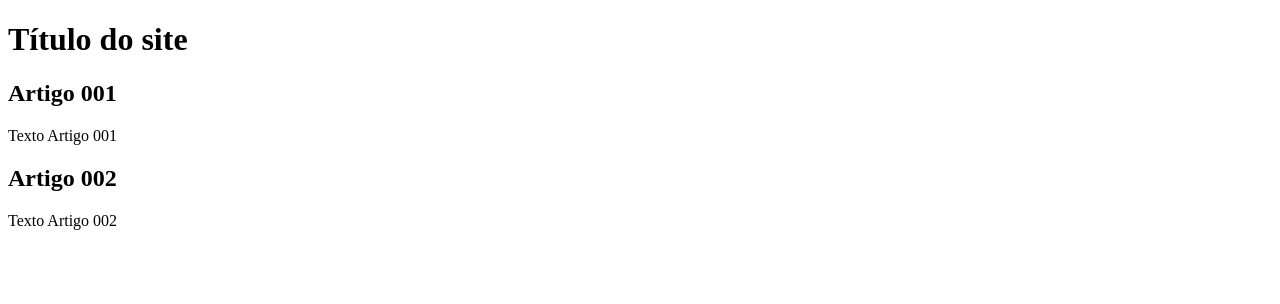
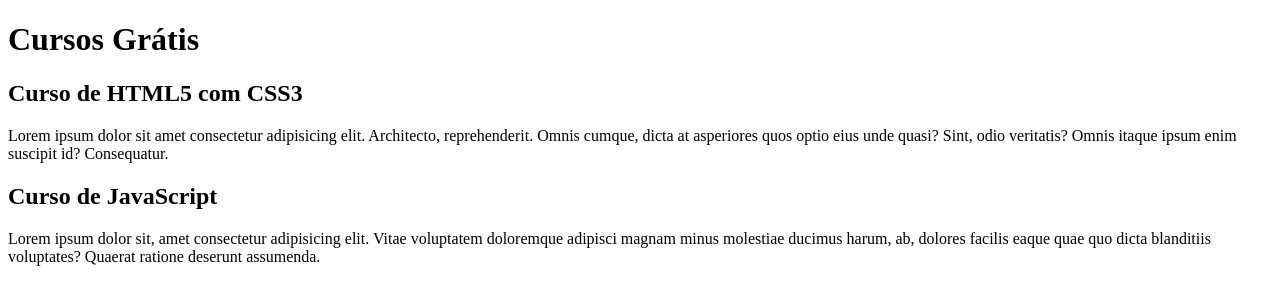
Before and after one commit to PedroHdeSa/projeto-site, a plain HTML site: page index.html in a window 1280 px wide. Drawn offline with Linux system fonts and the light colour scheme.

Commit message:
comecei a escrever contúdo

```diff
--- a/index.html
+++ b/index.html
@@ -8,15 +8,15 @@
 <body>
     <main>
         <header>
-            <h1>Título do site</h1>
+            <h1>Cursos Grátis</h1>
         </header>
         <article>
-            <h2>Artigo 001</h2>
-            <p>Texto Artigo 001</p>
+            <h2>Curso de HTML5 com CSS3</h2>
+            <p>Lorem ipsum dolor sit amet consectetur adipisicing elit. Architecto, reprehenderit. Omnis cumque, dicta at asperiores quos optio eius unde quasi? Sint, odio veritatis? Omnis itaque ipsum enim suscipit id? Consequatur.</p>
         </article>
         <article>
-            <h2>Artigo 002</h2>
-            <p>Texto Artigo 002</p>
+            <h2>Curso de JavaScript</h2>
+            <p>Lorem ipsum dolor sit, amet consectetur adipisicing elit. Vitae voluptatem doloremque adipisci magnam minus molestiae ducimus harum, ab, dolores facilis eaque quae quo dicta blanditiis voluptates? Quaerat ratione deserunt assumenda.</p>
         </article>
     </main>
 </body>
```
